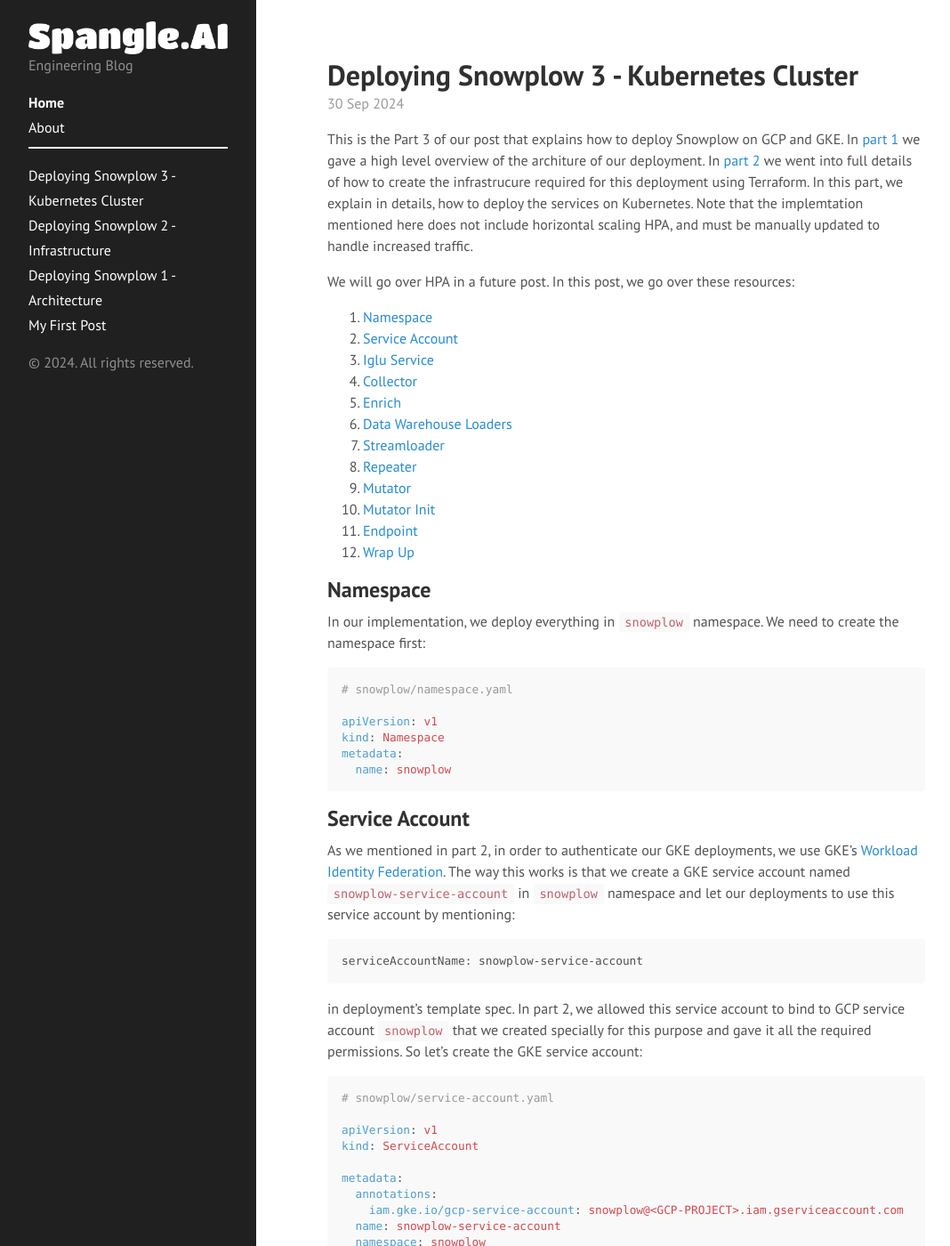
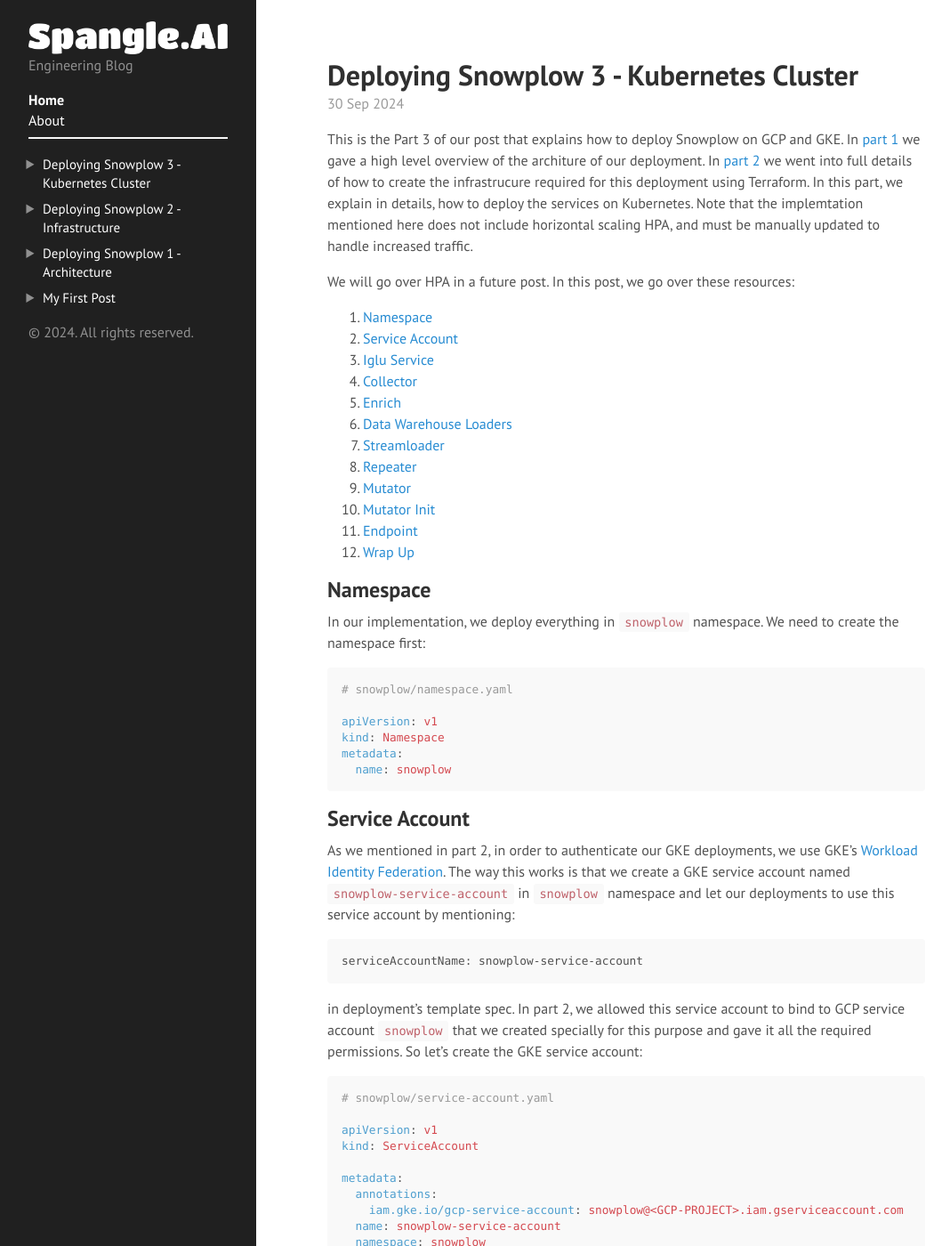
Before and after one commit to Spangle-AI/spangle-ai.github.io, a Jekyll site: the page built from index.html, in a window 1280 px wide and 1400 px high. Shown: the whole window at 89% size, without its empty margins (0-1068 px from the left). Built offline with Jekyll 4.4.1, drawn with Linux system fonts in a browser that asks for light colours; the list of posts is cut into pages by our own code.

Commit message:
Some more polishes.

```diff
--- a/_includes/sidebar.html
+++ b/_includes/sidebar.html
@@ -22,13 +22,15 @@
       {%- endfor- %}
       <hr />
       {%- assign posts_list = site.posts -%}
+      <ul>
       {%- for node in posts_list -%}
         {%- if node.title != null -%}
           {%- if node.layout == "post" -%}
-            <a class="sidebar-nav-item{% if page.url == node.url %} active{% endif %}" href="{{ node.url | absolute_url }}">{{ node.title }}</a>
+            <li><a class="sidebar-nav-item{% if page.url == node.url %} active{% endif %}" href="{{ node.url | absolute_url }}">{{ node.title }}</a></li>
           {%- endif -%}
         {%- endif -%}
       {%- endfor -%}
+      </ul>
     </nav>
     <p>&copy; {{ site.time | date: '%Y' }}. All rights reserved.</p>
   </div>
--- a/public/css/hyde.css
+++ b/public/css/hyde.css
@@ -86,7 +86,7 @@
 }
 .sidebar-nav-item {
   display: block;
-  line-height: 1.75;
+  line-height: 1.4;
 }
 a.sidebar-nav-item:hover,
 a.sidebar-nav-item:focus {
@@ -94,6 +94,11 @@
 }
 .sidebar-nav-item.active {
   font-weight: bold;
+}
+
+li a.sidebar-nav-item {
+  font-size: 15px;
+  margin-bottom: 6px;
 }
 
 /* Sticky sidebar
--- a/public/css/poole.css
+++ b/public/css/poole.css
@@ -124,6 +124,11 @@
 dl {
   margin-top: 0;
   margin-bottom: 1rem;
+}
+
+.sidebar-nav ul {
+  padding-left: 1rem;
+  list-style-type: disclosure-closed;
 }
 
 dt {
```
